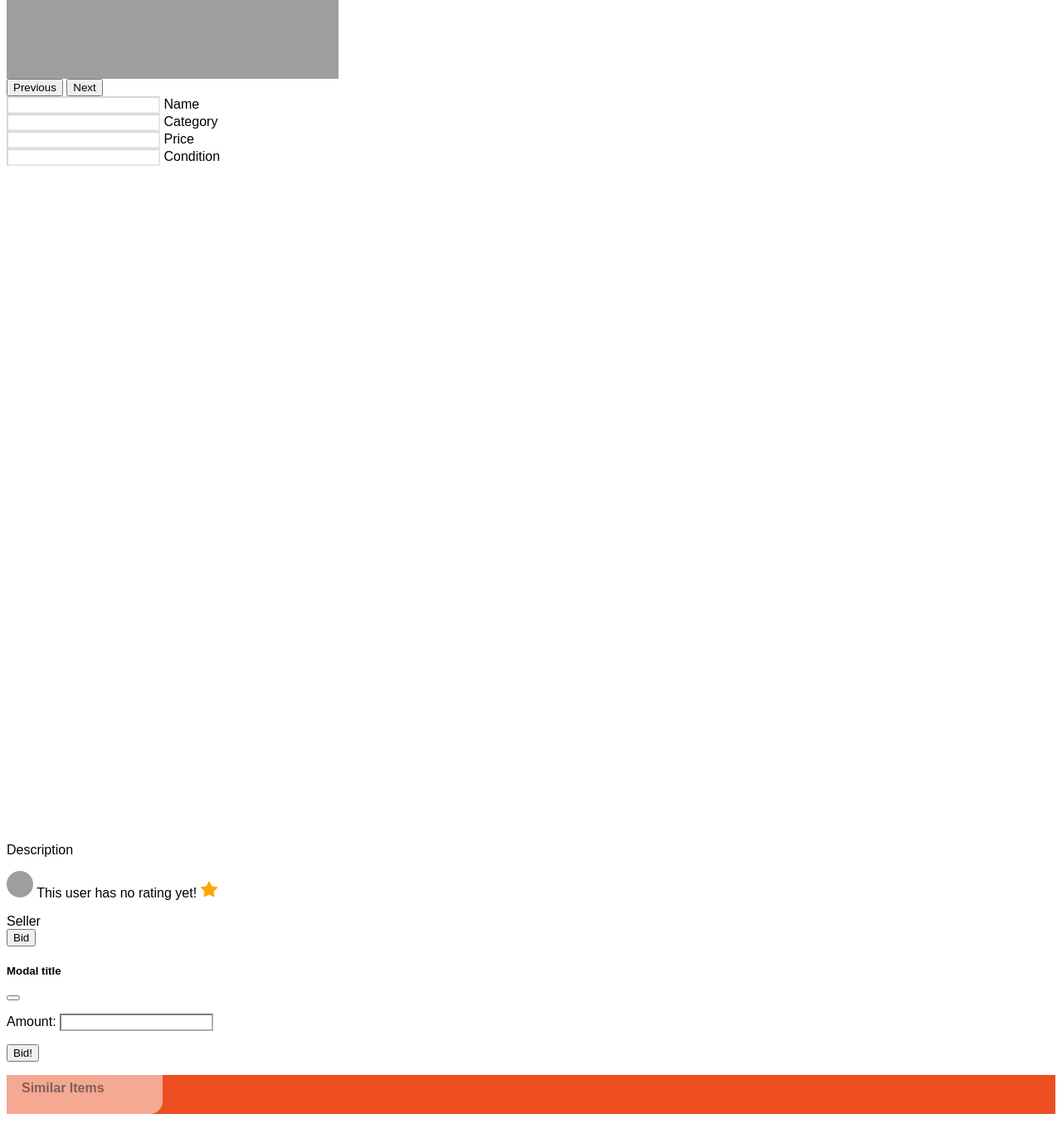
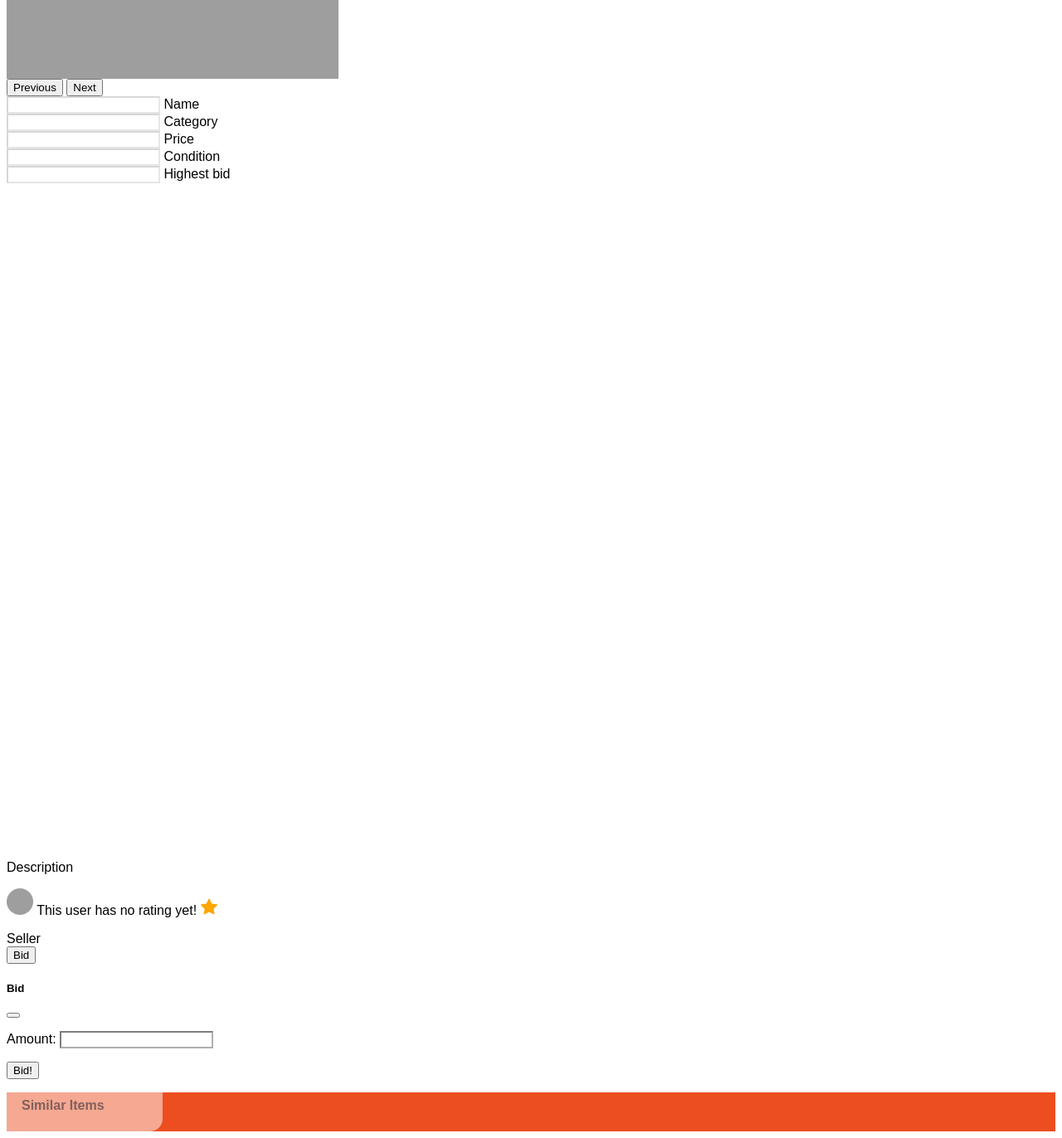
Before and after one commit to T-220-VLN2-H2/Code, a Django app: template core/templates/items/item_details.html in a window 1280 px wide. Shown: the part 2869-4241 px from the top of the page at 83% size. Before the commit the page ends 4212 px from the top, so only its background shows below. Run offline with Django 4.2, Linux system fonts and the light colour scheme; the template is opened without the code that fills it: values that come from a table or form of the project are taken from there, others are empty; the visitor is signed in with stand-in values (Sample User, id 1); data comes from the database, SQL or seed files in the repository; both versions use the stored data as it was after the commit; parts of the project's set-up code (start-up, migrations or seed data) failed here and were passed over; grey boxes are pictures that could not be loaded.

Commit message:
Push for helgi

```diff
--- a/core/notification_context_processor.py
+++ b/core/notification_context_processor.py
@@ -1,9 +1,14 @@
 from core.services.notification_service import NotificationService
+from core.services.user_service import UserService
 
 
 def notifications(request):
+    rating = UserService.get_user_rating(request.user)["rating__avg"]
+    if rating is None:
+        rating = "not rated"
     return {
         "notifications": NotificationService.get_notifications(
             request.user, only_unread=True
-        )
+        ),
+        "logged_in_user_rating": rating
     }
--- a/core/services/search_service.py
+++ b/core/services/search_service.py
@@ -1,15 +1,16 @@
 from core.models.item import Item
 from core.services.image_service import ImageService
+from core.services.item_service import ItemService
 
 
 class SearchService:
     @classmethod
-    def item_search(cls, q=None):
+    def item_search(cls, q=None, sort="default"):
         if q is None:
             items = Item.objects.filter(is_sold=False).values()
             return items
         else:
-            items = Item.objects.filter(title__icontains=q).filter(is_sold=False)
+            items = Item.objects.filter(title__icontains=q).filter(is_sold=False).order_by(ItemService.get_sort(sort))
         result = [(item, ImageService.get_images(item)) for item in items]
         return result
 
--- a/core/static/js/searchResults.js
+++ b/core/static/js/searchResults.js
@@ -2,6 +2,7 @@
 toggle between hiding and showing the dropdown content */
 async function search() {
   const searchRequest = async (q) => {
+
     const result = await fetch(`/search`, {
       method: 'GET',
     }).then((r) => r.json());
--- a/core/templates/items/item_bid.html
+++ b/core/templates/items/item_bid.html
@@ -9,7 +9,7 @@ Bid
   <div class="modal-dialog">
     <div class="modal-content">
       <div class="modal-header">
-        <h5 class="modal-title" id="exampleModalLabel">Modal title</h5>
+        <h5 class="modal-title" id="exampleModalLabel">Bid</h5>
         <button type="button" class="btn-close" data-bs-dismiss="modal" aria-label="Close"></button>
       </div>
       <div class="modal-body">
--- a/core/templates/items/item_details.html
+++ b/core/templates/items/item_details.html
@@ -75,6 +75,14 @@
                                     </div>
                                 </div>
                             </div>
+                            <div class="col-4">
+                                <div class="input-group-fluid mb-3">
+                                    <div class="form-floating">
+                                        <input type="text" class="form-control" id="item-highest-bid" aria-describedby="item-price" disabled value="{{max_bid}}">
+                                        <label for="item-highest-bid" class="form-label">Highest bid</label>
+                                    </div>
+                                </div>
+                            </div>
                         </div>
                         <div class="row">
                             <div class="col-12">
@@ -114,9 +122,11 @@
                         <div class="row">
                             <div class="col-12">
                                 <div class="form-floating">
+                                    {% if item.seller != request.user %}
                                     {% block bid_item %}
                                         {% include 'items/item_bid.html' %}
                                     {% endblock %}
+                                    {% endif %}
                                 </div>
                             </div>
                         </div>
--- a/core/templates/navigation.html
+++ b/core/templates/navigation.html
@@ -39,7 +39,7 @@
         <div class="col-md-auto">
             <div class="dropdown me-2">
                 <img id="profileImg" class="dropdown-toggle" src="{% static 'media' %}/{{user.profile.image.image}}" data-bs-toggle="dropdown" aria-expanded="false">
-                  <p class="dropdown-toggle" data-bs-toggle="dropdown">{{user.username}}</p>
+                  <p class="dropdown-toggle" data-bs-toggle="dropdown">{{logged_in_user_rating}}</p>
                   <ul class="dropdown-menu dropdown-menu-lg-end" aria-labelledby="profileImg" >
                     <li><a class="dropdown-item" href="{% url 'user_home' %}">My profile</a></li>
                     <li><a class="dropdown-item" href="{% url 'user_history' %}">History</a></li>
--- a/core/templates/search_result.html
+++ b/core/templates/search_result.html
@@ -1,5 +1,6 @@
 {% extends 'base.html' %}
 {% block content %}
+    {% include 'items/filter.html' %}
     <div class="row">
         {% for item, image in items %}
             {% include 'items/item_list.html' %}
--- a/core/views/items.py
+++ b/core/views/items.py
@@ -43,6 +43,7 @@ def item_details(request, item_id):
             return redirect("index_page")
 
     ctx["bid_form"] = BidCreateForm(initial={"amount": max_bid})
+    ctx['max_bid'] = max_bid
     return render(request, "../templates/items/item_details.html", context=ctx)
 
 
```
Also changed, not shown: core/services/item_service.py (+14 -14 lines), core/templates/categories/category_page.html (+1 -13 lines), core/templates/items/filter.html (added, +14 -0 lines), core/views/search.py (+7 -3 lines), core/fixtures/dota_items.json.
